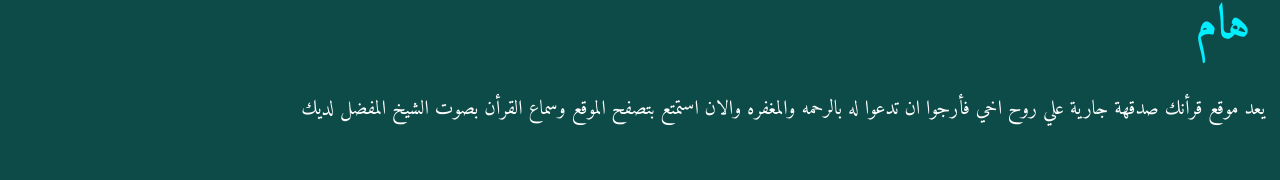
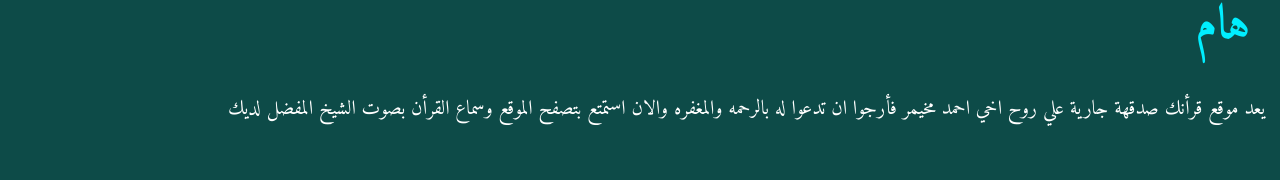
Before and after one commit to mahmoudmkhemarmohammed/quran-v2, a React (Vite) app: page /about in a window 1280 px wide. Shown: the part 590-770 px from the top of the page. Built offline with nearby package versions, Linux system fonts and the light colour scheme; no server answers; a web font is replaced by a local one.

Commit message:
Add THe Name

```diff
--- a/src/pages/About/About.tsx
+++ b/src/pages/About/About.tsx
@@ -59,7 +59,7 @@ const AboutUs = () => {
       </div>
       <SpecialHeading title="هام" />
       <h2 className="text-xl leading-loose pl-2">
-        يعد موقع قرأنك صدقهة جارية علي روح اخي فأرجوا ان تدعوا له بالرحمه
+        يعد موقع قرأنك صدقهة جارية علي روح اخي احمد مخيمر فأرجوا ان تدعوا له بالرحمه
         والمغفره والان استمتع بتصفح الموقع وسماع القرأن بصوت الشيخ المفضل لديك
       </h2>
     </div>
--- a/src/pages/Mushaf/useMushaf.ts
+++ b/src/pages/Mushaf/useMushaf.ts
@@ -3,13 +3,11 @@ import useFetchSuwar from "@hooks/useFetchSuwar";
 
 const useMushaf = () => {
   const [page, setPage] = useState(1);
-  const [isLoadedData, setIsLoadedData] = useState(false);
+  const [isLoadedData, setIsLoadedData] = useState(true);
   const [isSwiping, setIsSwiping] = useState(false);
-  const [isZooming,setIsZooming] = useState(false)
+  const [isZooming, setIsZooming] = useState(false);
   const touchStartX = useRef<number>(0);
   const totalQuranPage = 607;
-  console.log(page);
-
 
   useEffect(() => {
     setIsLoadedData(false);
@@ -33,14 +31,11 @@ const useMushaf = () => {
     if (difference > 50) {
       setPage((prev) => Math.max(prev - 1, 1));
       setIsSwiping(true);
-
     } else if (difference < -50) {
-
       setPage((prev) => Math.min(prev + 1, totalQuranPage - 1));
       setIsSwiping(true);
     }
   };
-
 
   const { data, isLoading, isError, error } = useFetchSuwar();
   return {
@@ -54,7 +49,7 @@ const useMushaf = () => {
     setIsLoadedData,
     handleTouchEnd,
     handleTouchStart,
-    setIsZooming
+    setIsZooming,
   };
 };
 
```
